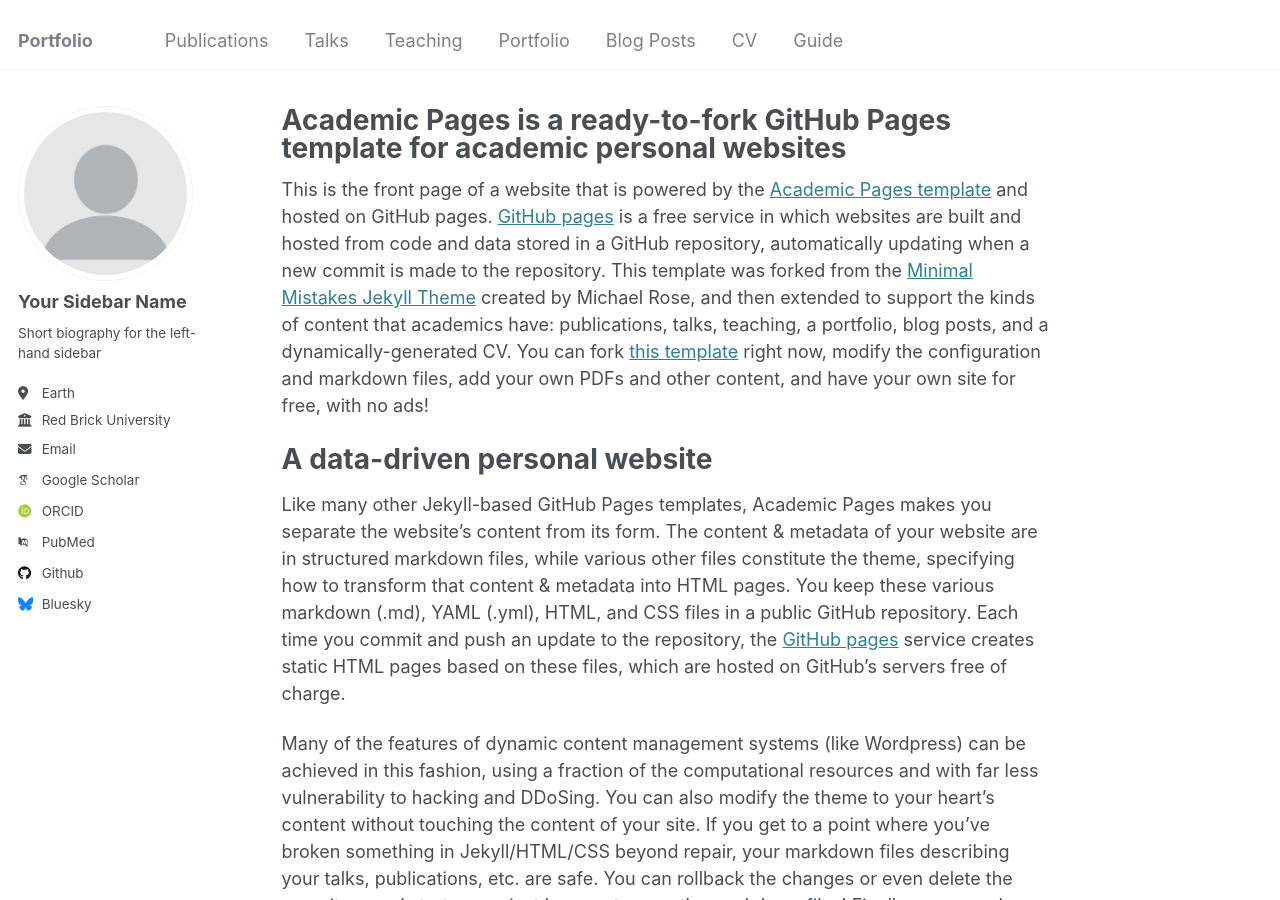
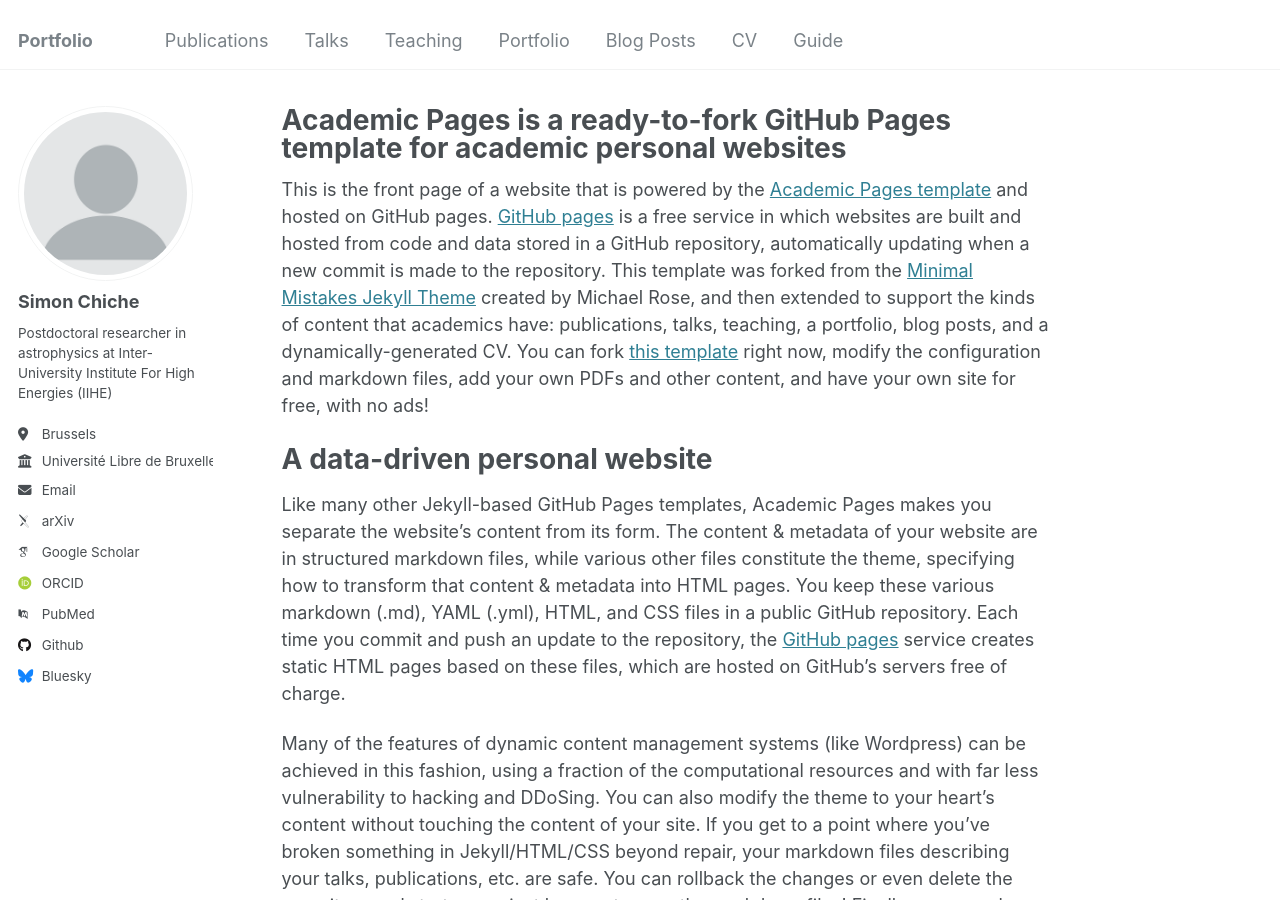
Before and after one commit to simonchiche/simonchiche.github.io, a Jekyll site: the page built from _pages/about.md, in a window 1280 px wide and 900 px high. Built offline with Jekyll 4.4.1, drawn with Linux system fonts in a browser that asks for light colours; some web fonts are replaced.

Commit message:
Update _config.yml

```diff
--- a/_config.yml
+++ b/_config.yml
@@ -11,10 +11,10 @@ locale                   : "en-US"
 title                    : "Portfolio"
 title_separator          : "-"
 name                     : &name "Simon Chiche"
-description              : &description "Postdoctoral researcher in astrophysics at  Inter-University Institute For High Energies (IIHE)"
-url                      : https://academicpages.github.io # the base hostname & protocol for your site e.g. "https://[your GitHub username].github.io"
+description              : &description "Personnal website"
+url                      : https://simonchiche.github.io/ # the base hostname & protocol for your site e.g. "https://[your GitHub username].github.io"
 baseurl                  : "" # the subpath of your site, e.g. "/blog"
-repository               : "academicpages/academicpages.github.io"
+repository               : "simonchiche.github.io/"
 
 # Site Author - The following control what appear as part of the author content on the side bar.
 #               If a field is blank the icon and link will not appear, otherwise it will be shown.
@@ -22,16 +22,16 @@ repository               : "academicpages/academicpages.github.io"
 author:
   # Biographic information
   avatar           : "profile.png"
-  name             : "Your Sidebar Name"
+  name             : "Simon Chiche"
   pronouns         : # example: "she/her"
-  bio              : "Short biography for the left-hand sidebar"
-  location         : "Earth"
-  employer         : "Red Brick University"
+  bio              : "Postdoctoral researcher in astrophysics at  Inter-University Institute For High Energies (IIHE)"
+  location         : "Brussels"
+  employer         : "Université Libre de Bruxelles"
   uri              : # URL
-  email            : "none@example.org"
+  email            : "simon.chiche@ulb.be"
 
   # Academic websites
-  arxiv            : # URL - Update with the correct link to your profile
+  arxiv            :  "https://arxiv.org/search/?searchtype=author&query=Chiche%2C+S"
   googlescholar    : "https://scholar.google.com/citations?user=PS_CX0AAAAAJ"
   impactstory      : # URL
   orcid            : "http://orcid.org/yourorcidurl"
```
